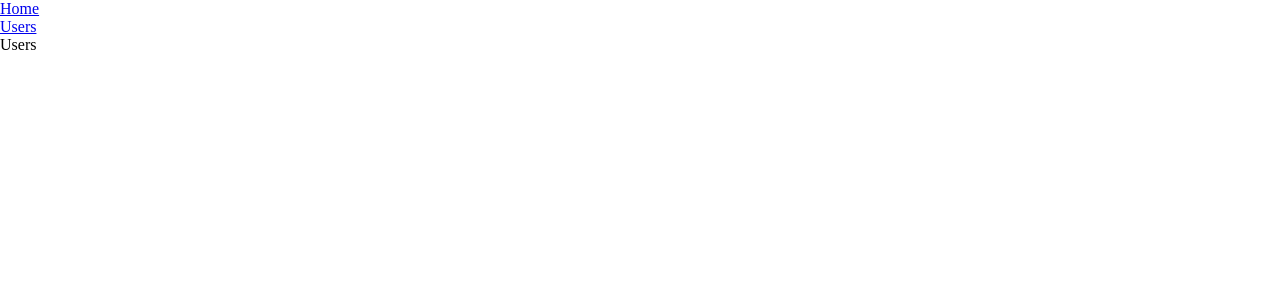
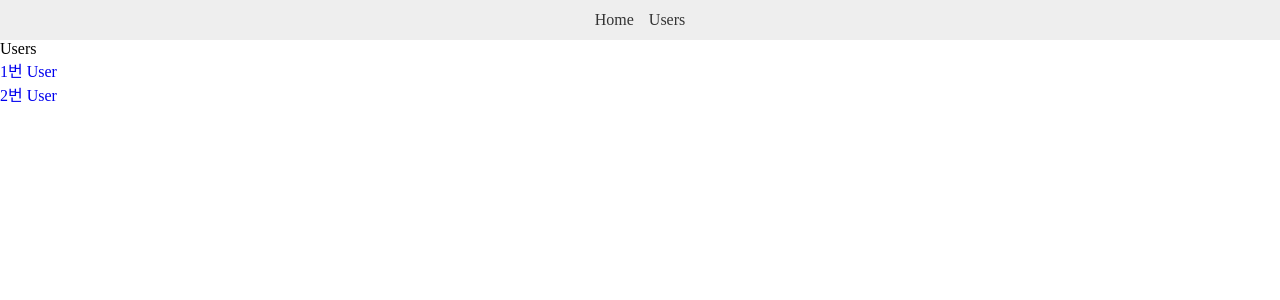
Before and after one commit to wknowpark797/nuxt-example, a Nuxt app in the folder nuxt2/: page /users in a window 1280 px wide. Shown: the top 300 px of the page. Built offline with nearby package versions, Linux system fonts and the light colour scheme.

Commit message:
[nuxt2] 메뉴 컴포넌트 추가

```diff
--- a/nuxt2/assets/scss/style.scss
+++ b/nuxt2/assets/scss/style.scss
@@ -17,3 +17,7 @@ h1, h2, h3, h4, h5, h6 {
 p {
     margin: 0;
 }
+
+a {
+    text-decoration: none;
+}
--- a/nuxt2/components/common/MenuComp.vue
+++ b/nuxt2/components/common/MenuComp.vue
@@ -1,11 +1,15 @@
 <template>
-    <nav>
+    <nav class="menu-wrap">
         <ul>
             <li>
-                <nuxt-link to="/">Home</nuxt-link>
+                <nuxt-link to="/">
+                    Home
+                </nuxt-link>
             </li>
             <li>
-                <nuxt-link to="/users">Users</nuxt-link>
+                <nuxt-link to="/users">
+                    Users
+                </nuxt-link>
             </li>
         </ul>
     </nav>
@@ -16,3 +20,29 @@ export default {
     name: 'MenuComp',
 }
 </script>
+
+<style lang="scss" scoped>
+    .menu-wrap {
+        ul {
+            height: 40px;
+            display: flex;
+            align-items: center;
+            justify-content: center;
+            background: #eee;
+
+            li {
+                &:not(:first-child) {
+                    margin-left: 15px;
+                }
+
+                a {
+                    color: #333;
+
+                    &.active {
+                        font-weight: bold;
+                    }
+                }
+            }
+        }
+    }
+</style>
--- /dev/null
+++ b/nuxt2/pages/users/_id.vue
@@ -0,0 +1,16 @@
+<template>
+    <div>
+        {{ id }}번 User
+    </div>
+</template>
+
+<script>
+export default {
+    name: "UserDetail",
+    data() {
+        return {
+            id: this.$route.params.id
+        }
+    }
+}
+</script>
--- a/nuxt2/pages/users/index.vue
+++ b/nuxt2/pages/users/index.vue
@@ -1,6 +1,15 @@
 <template>
     <div>
         <p>Users</p>
+
+        <ul>
+            <li>
+                <nuxt-link to="/users/1">1번 User</nuxt-link>
+            </li>
+            <li>
+                <nuxt-link to="/users/2">2번 User</nuxt-link>
+            </li>
+        </ul>
     </div>
 </template>
 
```
